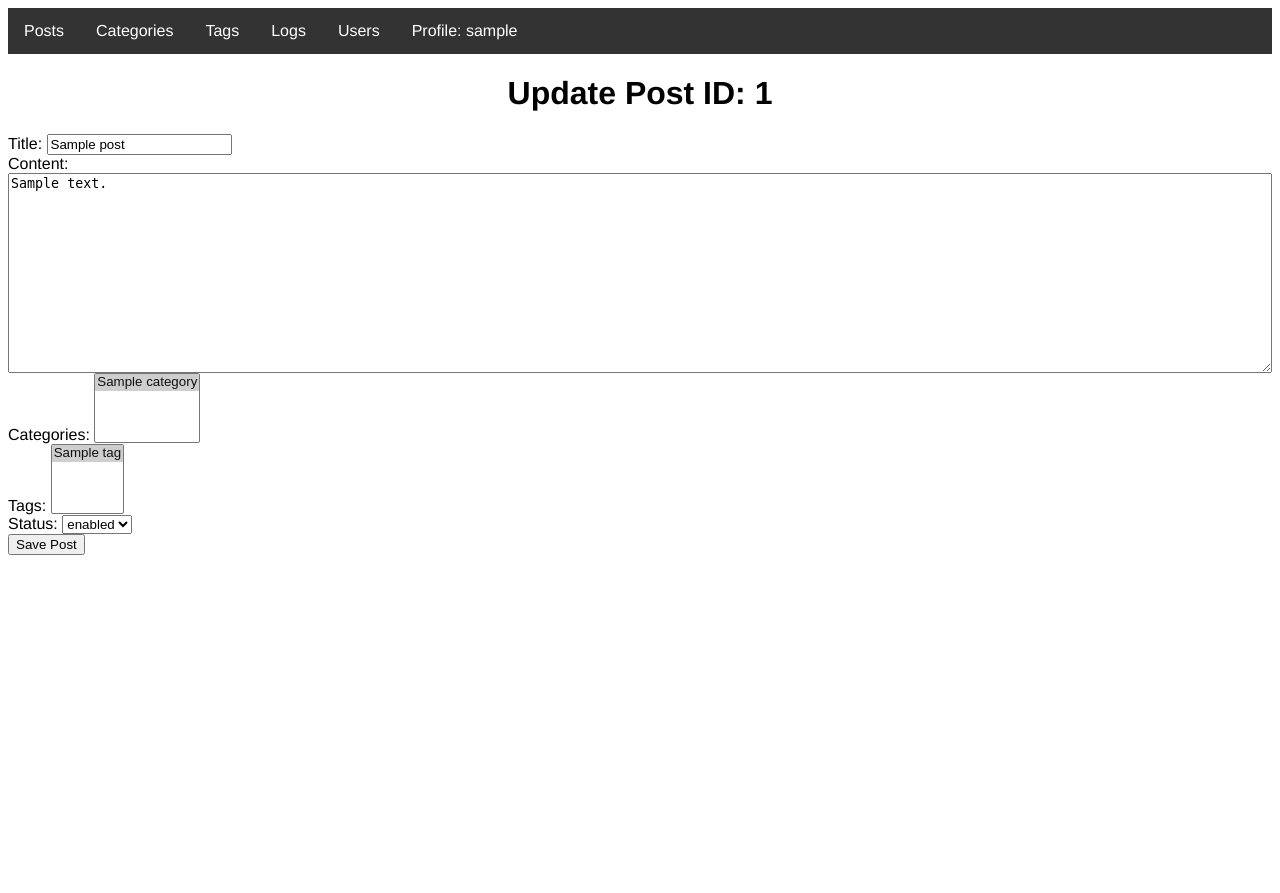
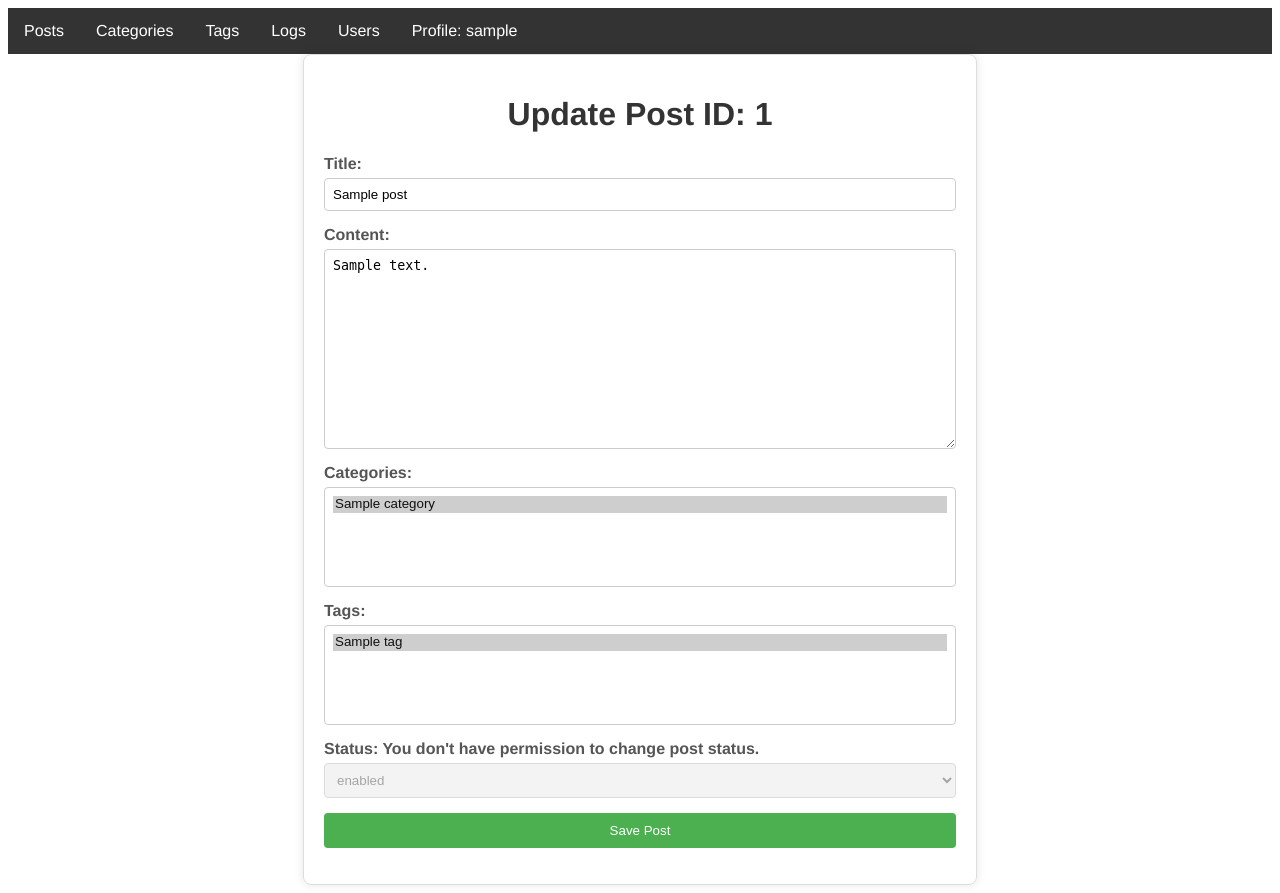
Before and after one commit to StrikerFest/project_blog, a PHP site: page /admin/post/edit?id=1 in a window 1280 px wide. Before the commit the page ends 555 px from the top, so only its background shows below. Run offline with PHP 8.4, Linux system fonts and the light colour scheme; the visitor is signed in with stand-in values (Sample User, id 1); tables that the repository leaves empty or names only in its code hold one stand-in row (values such as "Sample post"); some libraries are stand-ins or nearby versions.

Commit message:
Critical - Lấy category và tag theo post id - Phân quyền duyệt post theo chức vụ - Chỉnh giao diện trang listing post và edit post - Sửa logic login - Revert lại logic lấy category và tag cũ

```diff
--- a/assets/css/form-table.css
+++ b/assets/css/form-table.css
@@ -1,5 +1,4 @@
 .listing-container {
-  max-width: 800px;
   margin: 0 auto;
   padding: 20px;
   text-align: center;
@@ -40,3 +39,55 @@
 .listing-btn_action:hover {
   text-decoration: underline;
 }
+
+.post-edit-container {
+  width: 50%;
+  margin: auto;
+  padding: 20px;
+  border: 1px solid #ddd;
+  border-radius: 8px;
+  box-shadow: 0 0 10px rgba(0, 0, 0, 0.1);
+}
+
+.post-edit-title {
+  text-align: center;
+  color: #333;
+}
+
+.post-edit-field {
+  margin-bottom: 15px;
+}
+
+.post-edit-field label {
+  display: block;
+  margin-bottom: 5px;
+  font-weight: bold;
+  color: #555;
+}
+
+.post-edit-field input[type="text"],
+.post-edit-field textarea,
+.post-edit-field select {
+  width: 100%;
+  padding: 8px;
+  border: 1px solid #ccc;
+  border-radius: 4px;
+}
+
+.post-edit-field select[multiple] {
+  height: 100px;
+}
+
+.post-edit-btn {
+  width: 100%;
+  padding: 10px;
+  background-color: #4CAF50;
+  color: white;
+  border: none;
+  border-radius: 4px;
+  cursor: pointer;
+}
+
+.post-edit-btn:hover {
+  background-color: #45a049;
+}
--- a/inc/controllers/admin/auth/login.php
+++ b/inc/controllers/admin/auth/login.php
@@ -4,7 +4,7 @@ require $_ENV['AUTOLOAD'];
 use inc\helpers\Common;
 use inc\models\User;
 
-User::login(User::ROLE_ADMIN);
+User::login(User::ROLE_USER);
 
 Common::requireTemplate('admin/login.php', []);
 
--- a/inc/helpers/Common.php
+++ b/inc/helpers/Common.php
@@ -50,4 +50,21 @@ class Common
         return $currentUser;
     }
 
+    public static function getArrayBySQL($sql, $stmt): array
+    {
+
+        $stmt->execute();
+        $results = [];
+        $result = $stmt->get_result();
+
+        if ($result->num_rows > 0) {
+            while ($row = $result->fetch_assoc()) {
+                $results[] = $row;
+            }
+        }
+
+        $stmt->close();
+        return $results;
+    }
+
 }
--- /dev/null
+++ b/inc/helpers/Post.php
@@ -0,0 +1,86 @@
+<?php
+
+namespace inc\helpers;
+
+use inc\models\Category;
+use inc\models\Tag;
+
+class Post
+{
+    public static function canChangeStatus($currentStatus, $role): bool
+    {
+        $statusPermissions = [
+            'author' => ['draft', 'approval_retracted', 'approval_denied', 'pending_approval'],
+            'editor' => ['pending_approval','approval_denied', 'approved', 'published', 'approval_retracted', 'published_retracted'],
+            'admin' => ['draft', 'pending_approval', 'approval_denied', 'approved', 'published', 'approval_retracted', 'published_retracted'],
+        ];
+
+        // Post being created
+        if ($currentStatus === null){
+            if ($role == 'editor'){
+                return false;
+            }
+            return true;
+        }
+
+        if (isset($statusPermissions[$role])) {
+            return in_array($currentStatus, $statusPermissions[$role]);
+        }
+
+        return false;
+    }
+
+    public static function getPostCategories($post_id, $display = 'name'): array
+    {
+        if ($post_id === null){
+            return [];
+        }
+
+        $data = Category::getPostCategoryIds($post_id);
+
+        if (empty($data)){
+            return [];
+        }
+
+        $result = [];
+        if ($display == 'name') {
+            foreach ($data as $category) {
+                $result[] = $category['name'];
+            }
+            return $result;
+        }
+        foreach ($data as $category) {
+            $result[] = $category['category_id'];
+        }
+        return $result;
+
+    }
+
+    public static function getPostTags($post_id, $display = 'name'): array
+    {
+        if ($post_id === null){
+            return [];
+        }
+
+        $data = Tag::getPostTagIds($post_id);
+
+        if (empty($data)){
+            return [];
+        }
+
+        $result = [];
+        if ($display == 'name') {
+            foreach ($data as $tag) {
+                $result[] = $tag['name'];
+            }
+            return $result;
+        }
+
+        foreach ($data as $tag) {
+            $result[] = $tag['tag_id'];
+        }
+        return $result;
+
+    }
+
+}
--- a/inc/models/Category.php
+++ b/inc/models/Category.php
@@ -3,6 +3,7 @@
 namespace inc\models;
 
 use database\DB;
+use inc\helpers\Common;
 
 class Category
 {
@@ -73,4 +74,19 @@ class Category
         $conn->query($sql);
         $conn->close();
     }
+
+    public static function getPostCategoryIds($postId): array
+    {
+        $conn = DB::db_connect();
+        $sql = "SELECT c.category_id, c.name, c.status, c.description
+            FROM categories c
+            INNER JOIN post_categories pc ON c.category_id = pc.category_id
+            WHERE pc.post_id = ?";
+        $stmt = $conn->prepare($sql);
+        $stmt->bind_param("i", $postId);
+        $result = Common::getArrayBySQL($sql,$stmt);
+        $conn->close();
+
+        return $result;
+    }
 }
--- a/inc/models/Post.php
+++ b/inc/models/Post.php
@@ -83,26 +83,9 @@ class Post
     // Lấy tất cả bài post
     public static function getPosts($sortOrder = 'asc', $cateAndTagToString = true): array
     {
-        if ($cateAndTagToString){
-            $cateField = 'name';
-            $tagField = 'name';
-        } else {
-            $cateField = 'category_id';
-            $tagField = 'tag_id';
-        }
-
         $conn = DB::db_connect();
 
-        $sql = "SELECT p.*,
-                       GROUP_CONCAT(DISTINCT c.$cateField SEPARATOR ', ') AS categories,
-                       GROUP_CONCAT(DISTINCT t.$tagField SEPARATOR ', ') AS tags
-                FROM posts p
-                LEFT JOIN post_categories pc ON p.post_id = pc.post_id
-                LEFT JOIN categories c ON pc.category_id = c.category_id
-                LEFT JOIN post_tags pt ON p.post_id = pt.post_id
-                LEFT JOIN tags t ON pt.tag_id = t.tag_id
-                GROUP BY p.post_id
-                ORDER BY p.post_id $sortOrder";
+        $sql = "SELECT * FROM posts ORDER BY post_id $sortOrder";
 
         $result = $conn->query($sql);
         $posts = [];
@@ -123,17 +106,7 @@ class Post
         }
 
         $conn = DB::db_connect();
-        $sql = "SELECT p.*,
-            GROUP_CONCAT(c.category_id SEPARATOR ', ') AS categories,
-            GROUP_CONCAT(t.tag_id SEPARATOR ', ') AS tags
-        FROM posts p
-        LEFT JOIN post_categories pc ON p.post_id = pc.post_id
-        LEFT JOIN categories c ON pc.category_id = c.category_id
-        LEFT JOIN post_tags pt ON p.post_id = pt.post_id
-        LEFT JOIN tags t ON pt.tag_id = t.tag_id
-        WHERE p.post_id = $id
-        GROUP BY p.post_id
-        LIMIT 1"; // Limit to retrieve only one post
+        $sql = "SELECT * FROM posts WHERE post_id=$id";
         $result = $conn->query($sql);
         $post = null;
         if ($result->num_rows == 1) {
--- a/inc/models/Tag.php
+++ b/inc/models/Tag.php
@@ -3,6 +3,7 @@
 namespace inc\models;
 
 use database\DB;
+use inc\helpers\Common;
 
 class Tag
 {
@@ -73,4 +74,20 @@ class Tag
         $conn->query($sql);
         $conn->close();
     }
+
+    public static function getPostTagIds($postId): array
+    {
+        $conn = DB::db_connect();
+        $sql = "SELECT t.tag_id, t.name, t.status
+            FROM tags t
+            INNER JOIN post_tags pt ON t.tag_id = pt.tag_id
+            WHERE pt.post_id = ?";
+        $stmt = $conn->prepare($sql);
+        $stmt->bind_param("i", $postId);
+        $result = Common::getArrayBySQL($sql,$stmt);
+        $conn->close();
+
+        return $result;
+    }
+
 }
--- a/inc/models/User.php
+++ b/inc/models/User.php
@@ -19,7 +19,7 @@ class User
             $password = $_POST['password'] ?? '';
             $conn = DB::db_connect();
 
-            $sql = "SELECT * FROM users where username = ? and `role` = '$role'";
+            $sql = "SELECT * FROM users where username = ? and `role` != '" . self::ROLE_USER . "' ";
             $statement = $conn->prepare($sql);
             $statement->bind_param("s", $username);
 
--- a/templates/admin/category/index.php
+++ b/templates/admin/category/index.php
@@ -28,13 +28,13 @@ Common::requireTemplate('admin/layouts/headers.php', [
 
             <?php foreach ($args['categories'] as $category) : ?>
                 <tr class="table-row">
-                    <td class="text-align-center"><?= $category['id']; ?></td>
+                    <td class="text-align-center"><?= $category['category_id']; ?></td>
                     <td><?= $category['name']; ?></td>
                     <td class="text-align-center"><?= $category['status']; ?></td>
                     <td class="text-align-center"><?= $category['description']; ?></td>
                     <td class="text-align-center">
-                        <a href="category/edit?id=<?= $category['id']; ?>" class="listing-btn_action">Edit</a>
-                        <a href="category/delete?id=<?= $category['id']; ?>" class="listing-btn_action">Delete</a>
+                        <a href="category/edit?id=<?= $category['category_id']; ?>" class="listing-btn_action">Edit</a>
+                        <a href="category/delete?id=<?= $category['category_id']; ?>" class="listing-btn_action">Delete</a>
                     </td>
                 </tr>
             <?php endforeach; ?>
--- a/templates/admin/post/edit.php
+++ b/templates/admin/post/edit.php
@@ -1,6 +1,7 @@
 <?php
 
 use inc\helpers\Common;
+use inc\helpers\Post;
 
 /**
  * @var mixed $args
@@ -10,8 +11,12 @@ Common::requireTemplate('admin/layouts/headers.php', ['title' => 'burogu']);
 
 $current_user = Common::getCurrentBackendUser();
 $post = $args['post'];
-$post_category_ids = $post['categories'] !== null ? explode(',', $post['categories']) : null;
-$post_tag_ids = $post['tags'] !== null ? explode(',', $post['tags']) : null;
+
+$post_category_ids = Post::getPostCategories($post['post_id'] ?? null,'id');
+$post_tag_ids = Post::getPostTags($post['post_id'] ?? null, 'id');
+
+$allowed = Post::canChangeStatus($post['status'] ?? null, $current_user['role']);
+$permissionMissing = !$allowed ? "You don't have permission to change post status." : '';
 
 ?>
 
@@ -53,7 +58,6 @@ $post_tag_ids = $post['tags'] !== null ? explode(',', $post['tags']) : null;
             <label>Tags:</label>
             <select name="tags[]" id="post-edit-tags" multiple required>
                 <?php
-                $post_tag_ids = $post['tags'] !== null ? explode(',', $post['tags']) : null;
                 foreach ($args['tags'] as $tag): ?>
                     <option value="<?= $tag['tag_id'] ?>"
                         <?= (in_array($tag['tag_id'], $post_tag_ids ?? [])) ? 'selected' : '' ?>>
@@ -64,16 +68,15 @@ $post_tag_ids = $post['tags'] !== null ? explode(',', $post['tags']) : null;
         </div>
 
         <div class="post-edit-field">
-            <label for="post-edit-status">Status:</label>
-            <select id="post-edit-status" name="status" required>
+            <label for="post-edit-status">Status: <?= $permissionMissing ?></label>
+            <select id="post-edit-status" name="status" required <?= !$allowed ? 'disabled' : '' ?>>
                 <?php
-                $currentStatus = $post['status'] ?? null; // Get current status
+                $currentStatus = $post['status'] ?? null;
 
-                // Define available statuses based on current status and user role
                 $availableStatuses = [];
                 switch ($current_user['role']) {
-                    case 'writer':
-                        if (!$currentStatus) { // New post
+                    case 'author':
+                        if (!$currentStatus) {
                             $availableStatuses = ['draft', 'pending_approval'];
                         } else {
                             switch ($currentStatus) {
@@ -82,13 +85,12 @@ $post_tag_ids = $post['tags'] !== null ? explode(',', $post['tags']) : null;
                                 case 'approval_denied':
                                     $availableStatuses = ['pending_approval'];
                                     break;
-                                // No other options for writers
                             }
                         }
                         break;
                     case 'editor':
-                        if (!$currentStatus) { // New post (shouldn't happen for editors)
-                            $availableStatuses = ['draft']; // Restrict to draft for editors on new posts
+                        if (!$currentStatus) {
+                            $availableStatuses = ['draft']; // Editor ko tao post dc
                         } else {
                             switch ($currentStatus) {
                                 case 'pending_approval':
@@ -102,14 +104,12 @@ $post_tag_ids = $post['tags'] !== null ? explode(',', $post['tags']) : null;
                                 case 'published_retracted':
                                     $availableStatuses = ['published', 'approval_retracted'];
                                     break;
-                                // No other options for editors
                             }
                         }
                         break;
                     case 'admin':
-                        // Enforce sequence even for admins
                         if (!$currentStatus) {
-                            $availableStatuses = ['draft']; // New post starts with draft
+                            $availableStatuses = ['draft'];
                         } else {
                             $availableStatuses[] = $currentStatus;
                             switch ($currentStatus) {
@@ -122,7 +122,6 @@ $post_tag_ids = $post['tags'] !== null ? explode(',', $post['tags']) : null;
                                     break;
                                 case 'approval_denied':
                                 case 'approval_retracted':
-                                    // Cannot move from denied or retracted approval
                                     break;
                                 case 'approved':
                                     $availableStatuses[] = 'published';
@@ -134,20 +133,22 @@ $post_tag_ids = $post['tags'] !== null ? explode(',', $post['tags']) : null;
                                 case 'published':
                                     $availableStatuses[] = 'published_retracted';
                                     break;
-                                // No other options for admins
                             }
                         }
                         break;
                     default:
-                        // Handle invalid role
                         echo '<option value="">Invalid Role</option>';
                         break;
                 }
 
-                // Generate options based on available statuses
+
+                echo "<option value='$currentStatus' selected>$currentStatus</option>";
+
                 foreach ($availableStatuses as $status) {
-                    $isSelected = ($currentStatus === $status) ? 'selected' : '';
-                    echo "<option value='$status' $isSelected>$status</option>";
+                    if ($currentStatus === $status){
+                        continue;
+                        }
+                    echo "<option value='$status'>$status</option>";
                 }
                 ?>
             </select>
```
Also changed, not shown: assets/css/listing.css (+38 -7 lines), templates/admin/post/index.php (+12 -7 lines).
